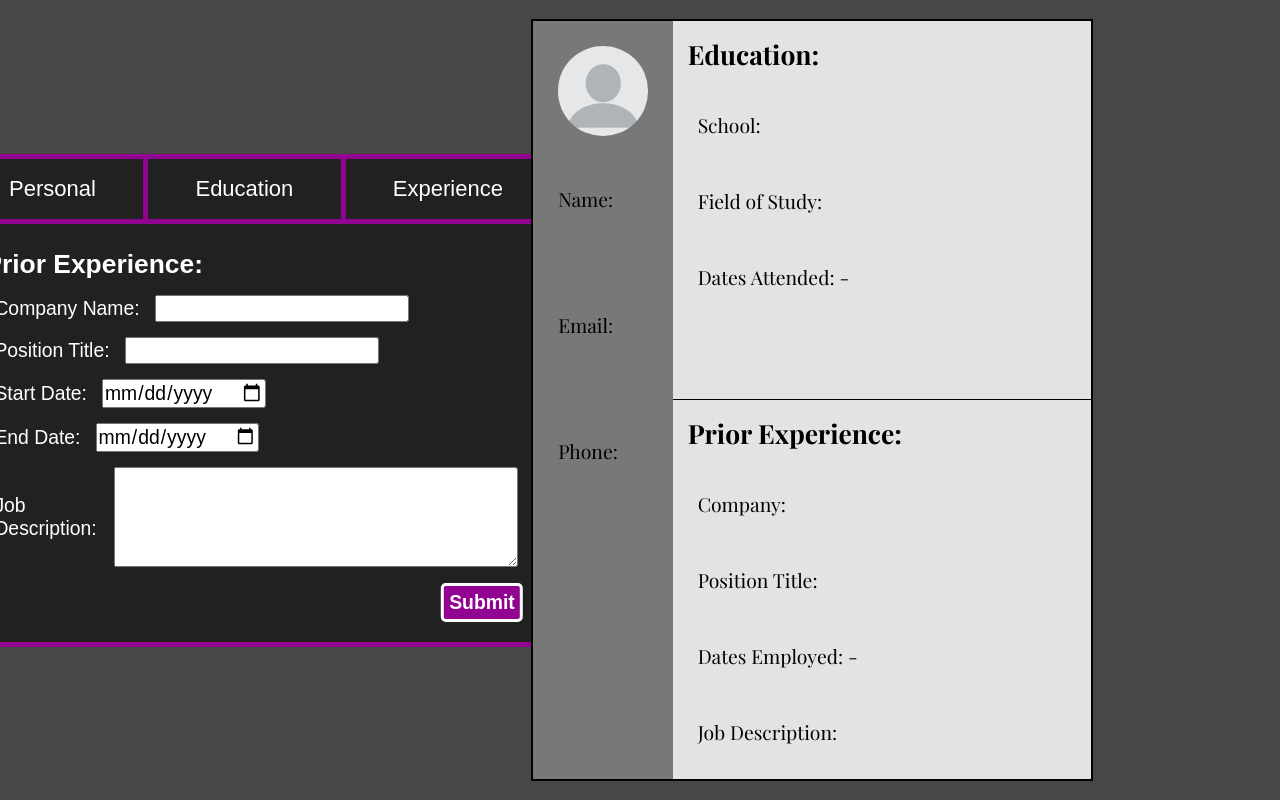
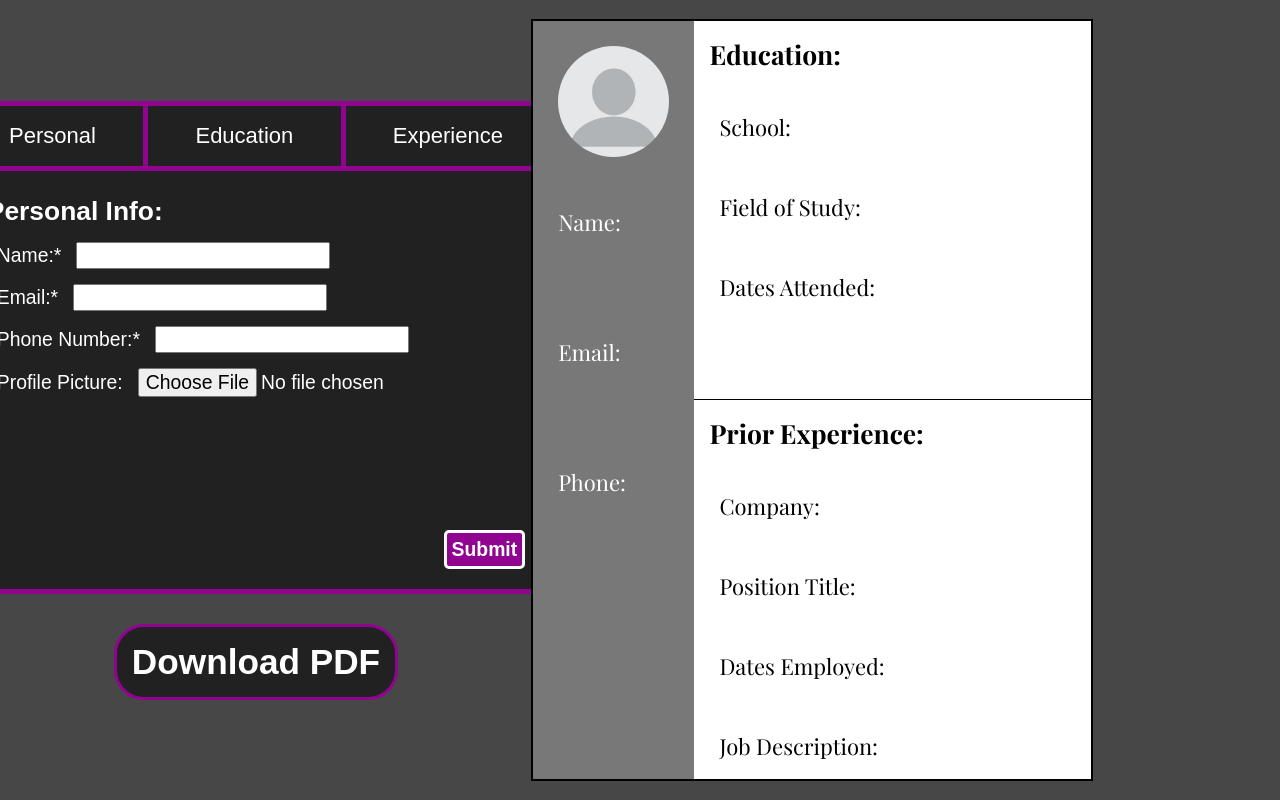
Before and after one commit to Mad-Catter/odin-cv-application, a React (Vite) app: page / in a window 1280 px wide. Built offline with nearby package versions, Linux system fonts and the light colour scheme; a web font is replaced by a local one.

Commit message:
Before react-to-pdf install

```diff
--- a/src/components/App.jsx
+++ b/src/components/App.jsx
@@ -1,11 +1,13 @@
 import Form from './Form.jsx';
 import Application from './Application.jsx';
 import { useState } from 'react';
+import defaultProfile from '../assets/blank-profile.png';
 
 export default function App() {
-  const [name, setName] = useState('');
+  const [name, setName] = useState();
   const [email, setEmail] = useState();
   const [phone, setPhone] = useState();
+  const [profile, setProfile] = useState(defaultProfile);
   // school
   const [school, setSchool] = useState();
   const [study, setStudy] = useState();
@@ -23,6 +25,7 @@ export default function App() {
         setName={setName}
         setEmail={setEmail}
         setPhone={setPhone}
+        setProfile={setProfile}
         setSchool={setSchool}
         setStudy={setStudy}
         setStudyStart={setStudyStart}
@@ -37,6 +40,7 @@ export default function App() {
         name={name}
         email={email}
         phone={phone}
+        profile={profile}
         school={school}
         study={study}
         studyStart={studyStart}
--- a/src/components/Application.jsx
+++ b/src/components/Application.jsx
@@ -1,10 +1,11 @@
 import '../styles/Application.css';
-import profile from '../assets/blank-profile.png';
+// import profile from '../assets/blank-profile.png';
 
 export default function Application({
   name,
   email,
   phone,
+  profile,
   school,
   study,
   studyStart,
@@ -30,7 +31,7 @@ export default function Application({
             <p>School: {school}</p>
             <p>Field of Study: {study}</p>
             <p>
-              Dates Attended: {studyStart} - {studyEnd}
+              Dates Attended: {studyStart} {studyStart && studyEnd ? '-' : ''} {studyEnd}
             </p>
           </section>
           <section>
@@ -38,7 +39,7 @@ export default function Application({
             <p>Company: {company}</p>
             <p>Position Title: {title}</p>
             <p>
-              Dates Employed: {jobStart} - {jobEnd}
+              Dates Employed: {jobStart} {jobStart && jobEnd ? '-' : ''} {jobEnd}
             </p>
             <p>Job Description: {jobDesc}</p>
           </section>
--- a/src/components/Form.jsx
+++ b/src/components/Form.jsx
@@ -1,4 +1,5 @@
 import '../styles/Form.css';
+import defaultProfile from '../assets/blank-profile.png';
 // TODO: Change this from magic number bs to something that scales if possible.
 // Maybe add arrow buttons to the bottom of the ul
 
@@ -20,7 +21,13 @@ function buttonPressed(e, inputs, stateSetters, numChange, editBool) {
     for (let i = 0; i < inputs.length; i++) {
       const setState = stateSetters[i];
       const input = inputs[i];
-      setState(input.value);
+      if (input.type === 'file' && input.value !== '') {
+        console.log(input.value);
+        setState(URL.createObjectURL(input.files[0]));
+      } else {
+        setState(input.value);
+      }
+
       input.setAttribute('disabled', true);
     }
     e.target.textContent = 'Edit';
@@ -29,7 +36,12 @@ function buttonPressed(e, inputs, stateSetters, numChange, editBool) {
     for (let i = 0; i < inputs.length; i++) {
       const setState = stateSetters[i];
       const input = inputs[i];
-      setState('');
+      if (input.type === 'file') {
+        setState(defaultProfile);
+      } else {
+        setState('');
+      }
+
       input.removeAttribute('disabled');
     }
     e.target.textContent = 'Submit';
@@ -44,6 +56,7 @@ export default function Form({
   setName,
   setEmail,
   setPhone,
+  setProfile,
   setSchool,
   setStudy,
   setStudyStart,
@@ -55,7 +68,7 @@ export default function Form({
   setJobEnd,
 }) {
   return (
-    <div className="form-wrapper">
+    <div className="form-container">
       <div className="buttons-container">
         <button type="button" onClick={() => jankChange(0)}>
           Personal
@@ -84,6 +97,10 @@ export default function Form({
                 <label htmlFor="phone">Phone Number:*</label>
                 <input type="phone" name="phone" id="phone" required />
               </div>
+              <div className="input-container">
+                <label htmlFor="profile">Profile Picture:</label>
+                <input type="file" name="profile" id="profile" accept=".jpg, .png" />
+              </div>
               <button
                 type="button"
                 className="submit"
@@ -91,7 +108,7 @@ export default function Form({
                   buttonPressed(
                     e,
                     document.querySelectorAll('.personal input'),
-                    [setName, setEmail, setPhone],
+                    [setName, setEmail, setPhone, setProfile],
                     -33.5,
                     0
                   )
@@ -182,6 +199,9 @@ export default function Form({
           </li>
         </ul>
       </form>
+      <button type="button" class="download">
+        Download PDF
+      </button>
     </div>
   );
 }
--- a/src/styles/Application.css
+++ b/src/styles/Application.css
@@ -4,16 +4,19 @@
   width: 77%;
   height: 100%;
   font-family: 'Playfair display', sans-serif;
-  background-color: hsl(0, 0%, 89%);
+  background-color: hsl(0, 0%, 100%);
   display: flex;
 }
 .application * {
   font-family: inherit;
   color: black;
 }
+.application p {
+  font-size: 1.25rem;
+}
 
 .left-banner {
-  width: 25%;
+  width: 30%;
   height: 100%;
   background-color: hsl(0, 0%, 47%);
   display: flex;
@@ -29,6 +32,7 @@
 }
 .left-banner p {
   padding: 50px 0;
+  color: white;
 }
 
 .content {
--- a/src/styles/Form.css
+++ b/src/styles/Form.css
@@ -43,7 +43,6 @@ form {
 ul {
   display: flex;
   max-width: 100%;
-  transform: translatex(-67rem);
   transition: all 0.3s ease-out;
 }
 
@@ -76,6 +75,9 @@ input,
 textarea {
   margin: 0 15px;
   color: black;
+}
+input[type='file'] {
+  color: white;
 }
 
 textarea {
@@ -122,3 +124,14 @@ textarea {
     transform: rotate(-15deg);
   }
 }
+
+.download {
+  font-weight: bold;
+  margin-top: 30px;
+  font-size: 2rem;
+  padding: 15px;
+  border: 3px solid var(--purple-border);
+  border-radius: 30px;
+  background-color: var(--gray-background);
+  cursor: pointer;
+}
--- a/src/styles/Main.css
+++ b/src/styles/Main.css
@@ -13,7 +13,7 @@ main {
   background-color: hsl(0, 0%, 28%);
 }
 
-.form-wrapper {
+.form-container {
   max-width: 40%;
   width: 40%;
   display: flex;
```
